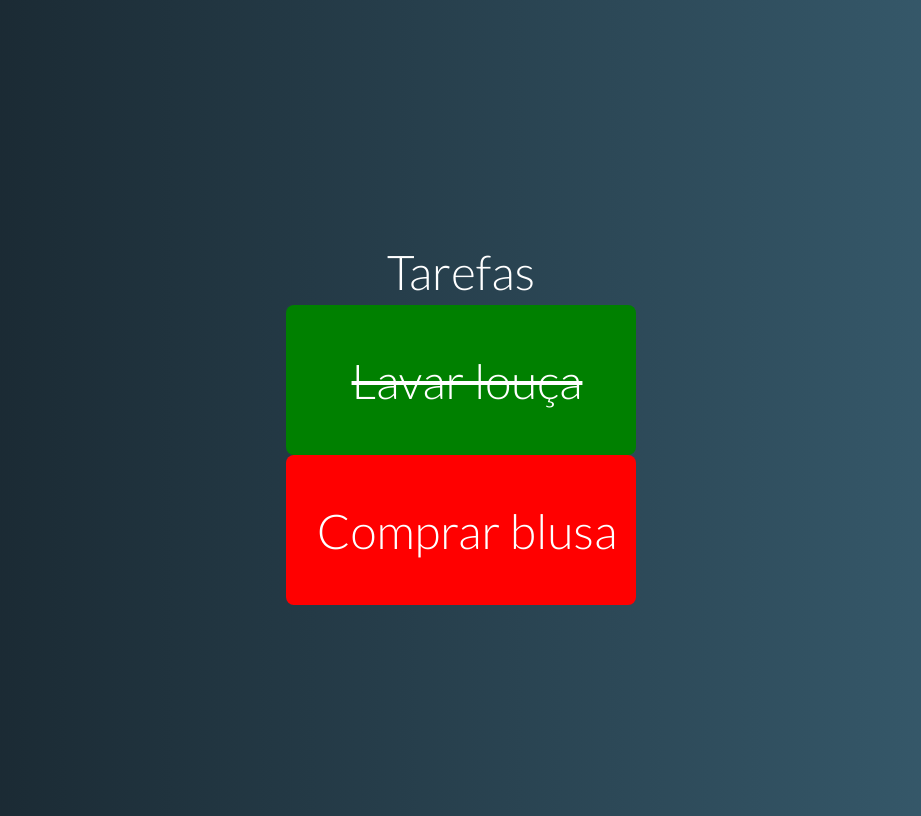
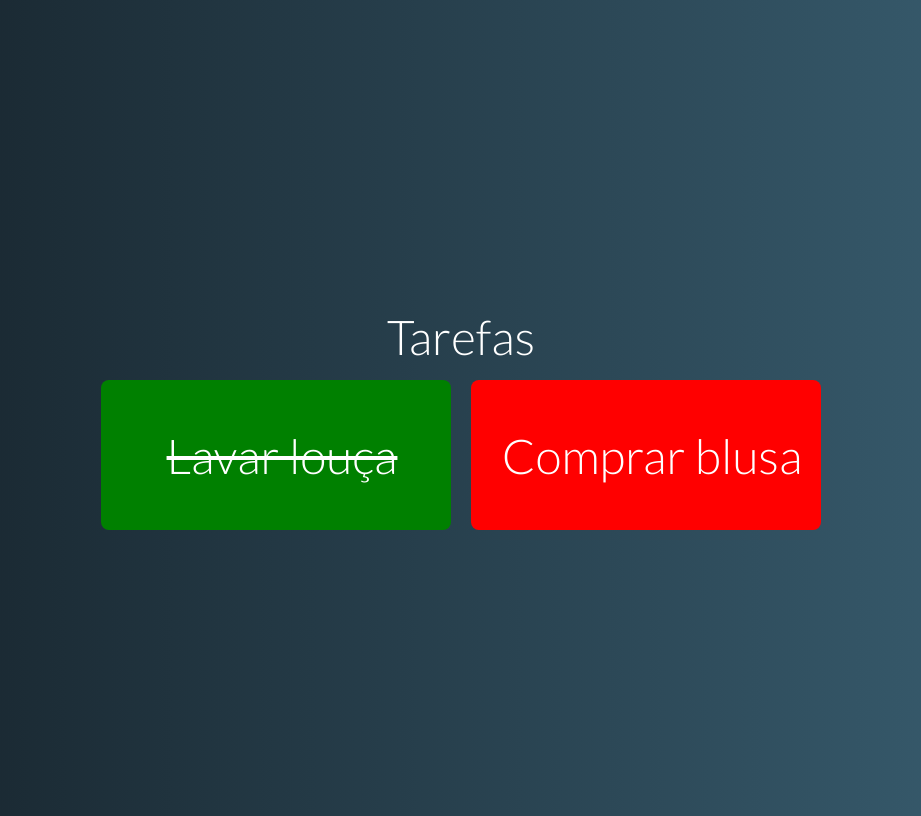
Before and after one commit to franciscojml/curso-vue, a Vue app in the folder projeto-02-tarefas/: page / in a window 1280 px wide. Shown: the whole page, without its empty margins (179-1100 px from the left). Built offline with nearby package versions, Linux system fonts and the light colour scheme.

Commit message:
componente-lista-terafas02

```diff
--- a/projeto-02-tarefas/src/components/TaskGrid.vue
+++ b/projeto-02-tarefas/src/components/TaskGrid.vue
@@ -1,8 +1,9 @@
 <template>
-    <div class="tasks-grid">
-        <template>
+    <div class="task-grid">
+        <template v-if="tasks.length">
             <Task v-for="task in tasks" :key="task.name" :task="task"/>
         </template>
+        <p v-else class="no-task">Sua vida está em dia!</p>
     </div>
     </template>
 <script>
@@ -16,5 +17,18 @@
 }
 </script>
 <style >
+    .task-grid {
+        display: flex;
+        justify-content: center;
+        flex-wrap: wrap;
+    }
 
+    .task-grid .task {
+        margin: 10px;
+    }
+
+    .no-task {
+        color: white;
+        font-size: 1.7rem;
+    }
 </style>
```
Also changed, not shown: projeto-02-tarefas/src/components/Task.vue (line endings or trailing spaces).
